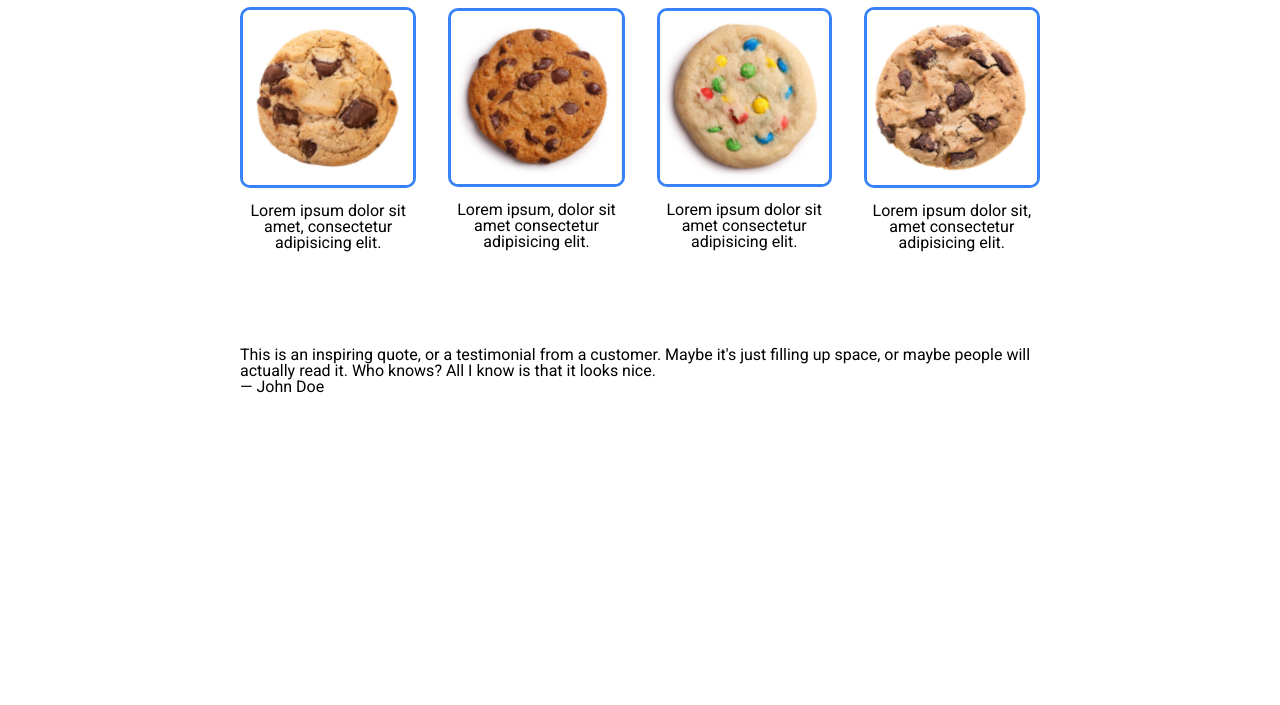
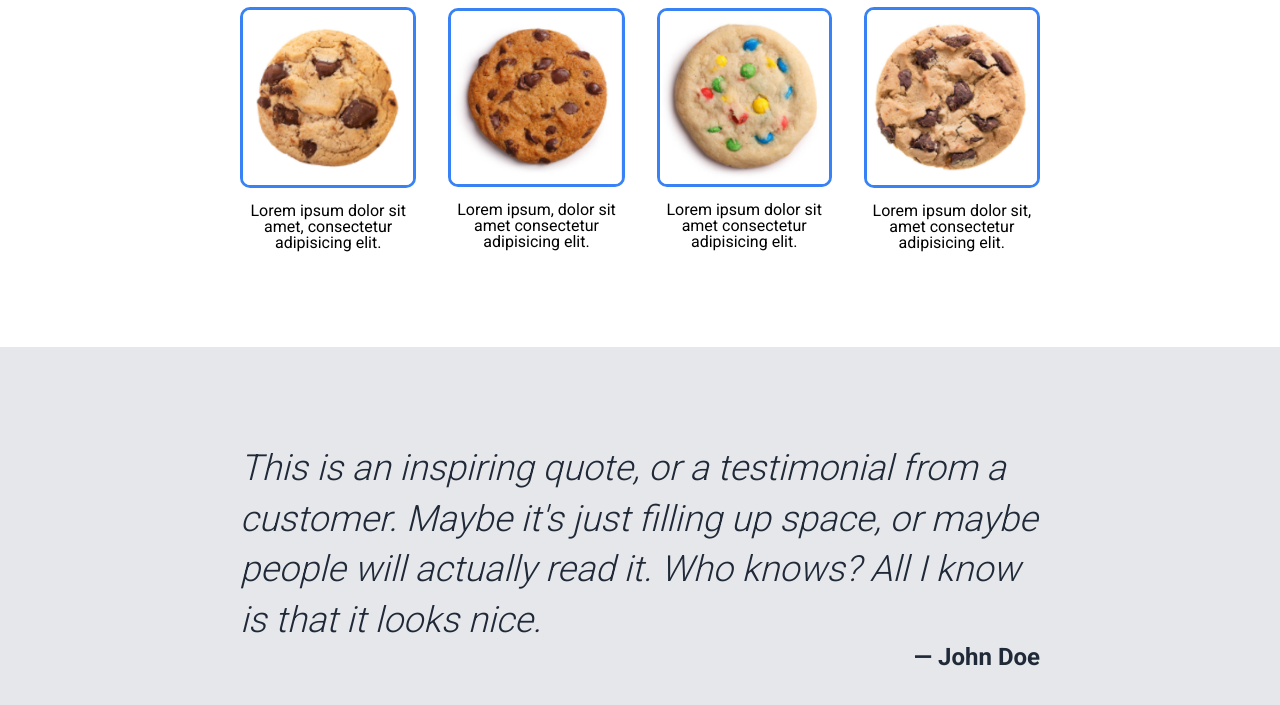
Before and after one commit to AV2001/good-cookies, a plain HTML site: page index.html in a window 1280 px wide. Shown: the part 648-1353 px from the top of the page. Before the commit the page ends 1044 px from the top, so only its background shows below. Drawn offline with Linux system fonts and the light colour scheme.

Commit message:
Add styles for testimonial section

```diff
--- a/style.css
+++ b/style.css
@@ -144,3 +144,24 @@ header {
 .cookie-description {
   text-align: center;
 }
+
+/* TESTIMONIAL SECTION */
+.testimonial-section {
+  background-color: #e5e7eb;
+  padding: 96px 0;
+}
+
+.testimonial-text {
+  color: #1f2937;
+  font-size: 36px;
+  font-weight: 300;
+  font-style: italic;
+  line-height: 1.4;
+}
+
+.testimonial-person-name {
+  color: #1f2937;
+  font-size: 24px;
+  font-weight: 700;
+  text-align: right;
+}
```
